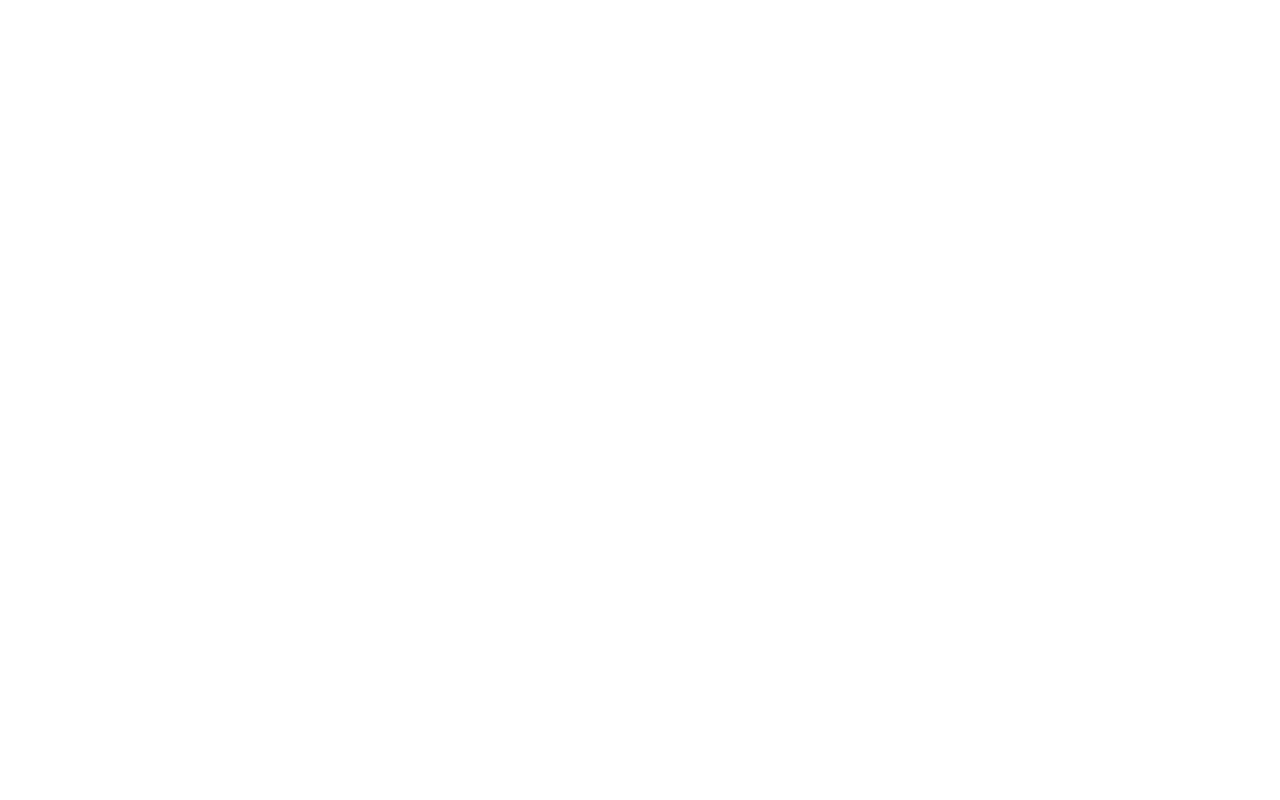
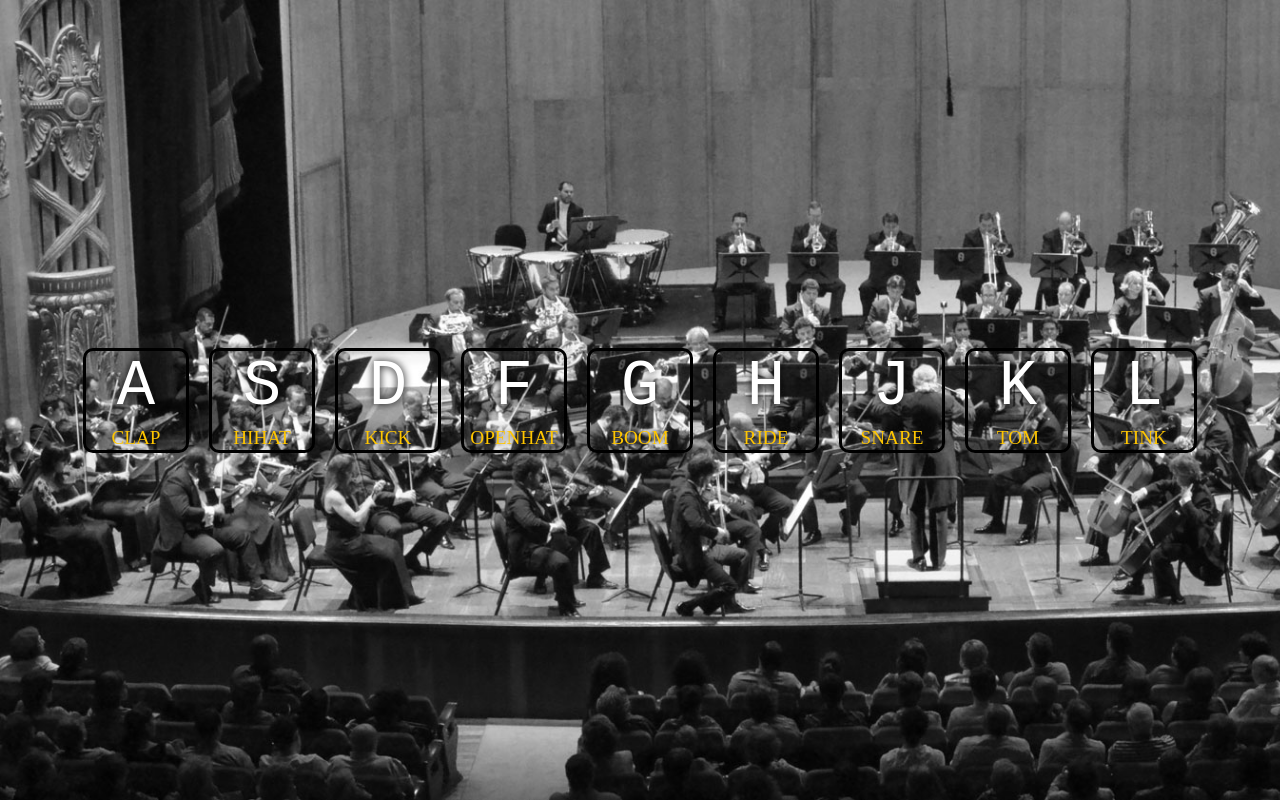
Before and after one commit to FernandoRogelin/JavaScript30, a website: page drumkit.html in a window 1280 px wide. Drawn offline with Linux system fonts and the light colour scheme.

Commit message:
[adicionado] imagem de fundo, css e sons

```diff
--- /dev/null
+++ b/css/drumkit.css
@@ -0,0 +1,41 @@
+*{
+  margin: 0px;
+  padding: 0px;
+}
+
+body{
+  background: url("../img-capa-03.jpg") no-repeat;
+  background-size: cover;
+}
+
+.keys{
+  display: flex;
+  flex: 1;
+  min-height: 100vh;
+  align-items: center;
+  justify-content: center;
+}
+
+.key{
+  border: 3px solid;
+  border-radius: 10px;
+  display: inline;
+  font-size: 1.5rem;
+  margin: 10px;
+  width: 100px;
+  text-align: center;
+  text-shadow: 0 0 .5rem black;
+}
+
+.sound{
+  color: #ffc600;
+  font-size: 1.2rem;
+  text-transform: uppercase;
+}
+
+kbd{
+  display: block;
+  text-align: center;
+  font-size: 4rem;
+  color: white;
+}
--- a/drumkit.html
+++ b/drumkit.html
@@ -1,13 +1,62 @@
 <!DOCTYPE html>
 <html lang="en">
 <head>
-    <meta charset="UTF-8">
-    <meta name="viewport" content="width=device-width, initial-scale=1.0">
-    <meta http-equiv="X-UA-Compatible" content="ie=edge">
-    <title>Drum Kit</title>
-    <link rel="stylesheet" href="CSS/drumkit.css">
+  <meta charset="UTF-8">
+  <meta name="viewport" content="width=device-width, initial-scale=1.0">
+  <meta http-equiv="X-UA-Compatible" content="ie=edge">
+  <title>Drum Kit</title>
+  <link rel="stylesheet" href="css/drumkit.css">
 </head>
 <body>
+  <div class="keys">
+    <div class="key" data-key="65">
+      <kbd>A</kbd>
+      <span class="sound">clap</span>
+    </div>
+    <div data-key="83" class="key">
+      <kbd>S</kbd>
+      <span class="sound">hihat</span>
+    </div>
+    <div data-key="68" class="key">
+        <kbd>D</kbd>
+        <span class="sound">kick</span>
+    </div>
+    <div data-key="70" class="key">
+        <kbd>F</kbd>
+        <span class="sound">openhat</span>
+    </div>
+    <div data-key="71" class="key">
+        <kbd>G</kbd>
+        <span class="sound">boom</span>
+    </div>
+    <div data-key="72" class="key">
+        <kbd>H</kbd>
+        <span class="sound">ride</span>
+    </div>
+    <div data-key="74" class="key">
+        <kbd>J</kbd>
+        <span class="sound">snare</span>
+    </div>
+    <div data-key="75" class="key">
+        <kbd>K</kbd>
+        <span class="sound">tom</span>
+    </div>
+    <div data-key="76" class="key">
+        <kbd>L</kbd>
+        <span class="sound">tink</span>
+    </div>
+  </div>
 
+  <audio data-key="65" src="sounds/clap.wav"></audio>
+  <audio data-key="83" src="sounds/hihat.wav"></audio>
+  <audio data-key="68" src="sounds/kick.wav"></audio>
+  <audio data-key="70" src="sounds/openhat.wav"></audio>
+  <audio data-key="71" src="sounds/boom.wav"></audio>
+  <audio data-key="72" src="sounds/ride.wav"></audio>
+  <audio data-key="74" src="sounds/snare.wav"></audio>
+  <audio data-key="75" src="sounds/tom.wav"></audio>
+  <audio data-key="76" src="sounds/tink.wav"></audio>
+
+  <script src="js/drumkit.js"></script>
 </body>
 </html>
```
Also changed, not shown: CSS/drumkit.css (deleted), img-capa-03.jpg (added), js/drumkit.js (added), 9 other files.
